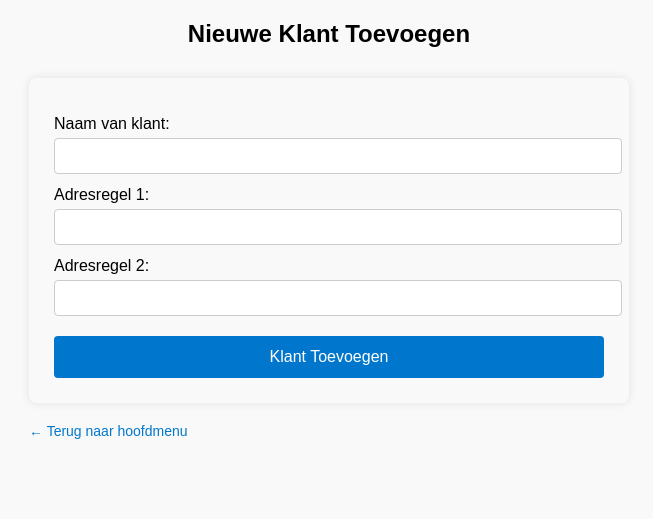
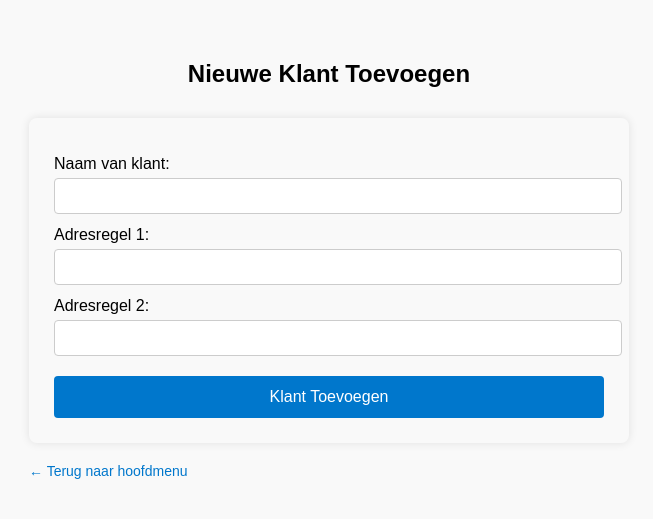
Before and after one commit to NXi99/opto-invoice-app, a Flask app: page /add-customer in a window 1280 px wide. Shown: the top 519 px of the page, without its empty margins (311-964 px from the left). Run offline with Flask 3, Linux system fonts and the light colour scheme.

Commit message:
Update add_customer.html

```diff
--- a/templates/add_customer.html
+++ b/templates/add_customer.html
@@ -17,8 +17,7 @@
     <style>
         body {
             font-family: Arial, sans-serif;
-            /* ✅ Removed fixed light background */
-            padding: 0px;
+            padding: 40px;
             max-width: 600px;
             margin: auto;
         }
```
